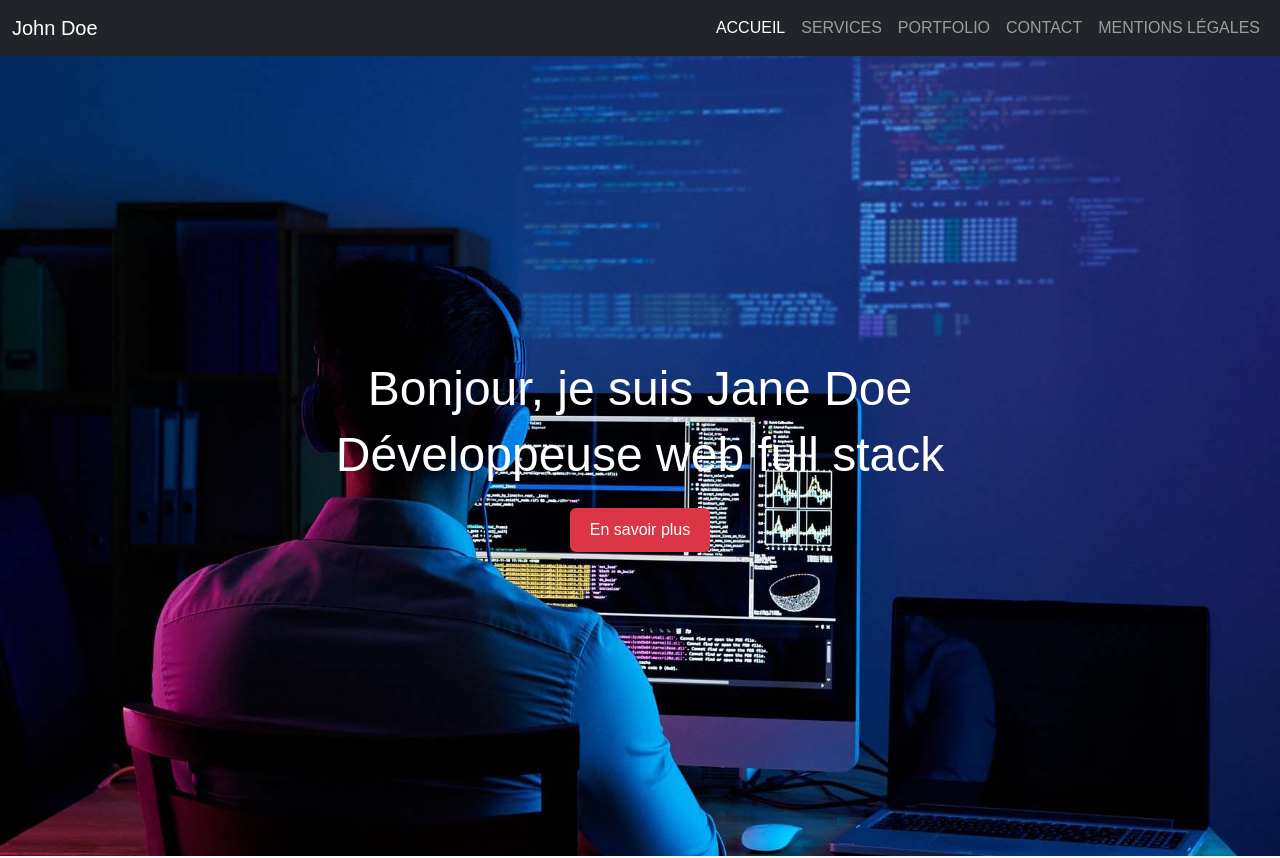
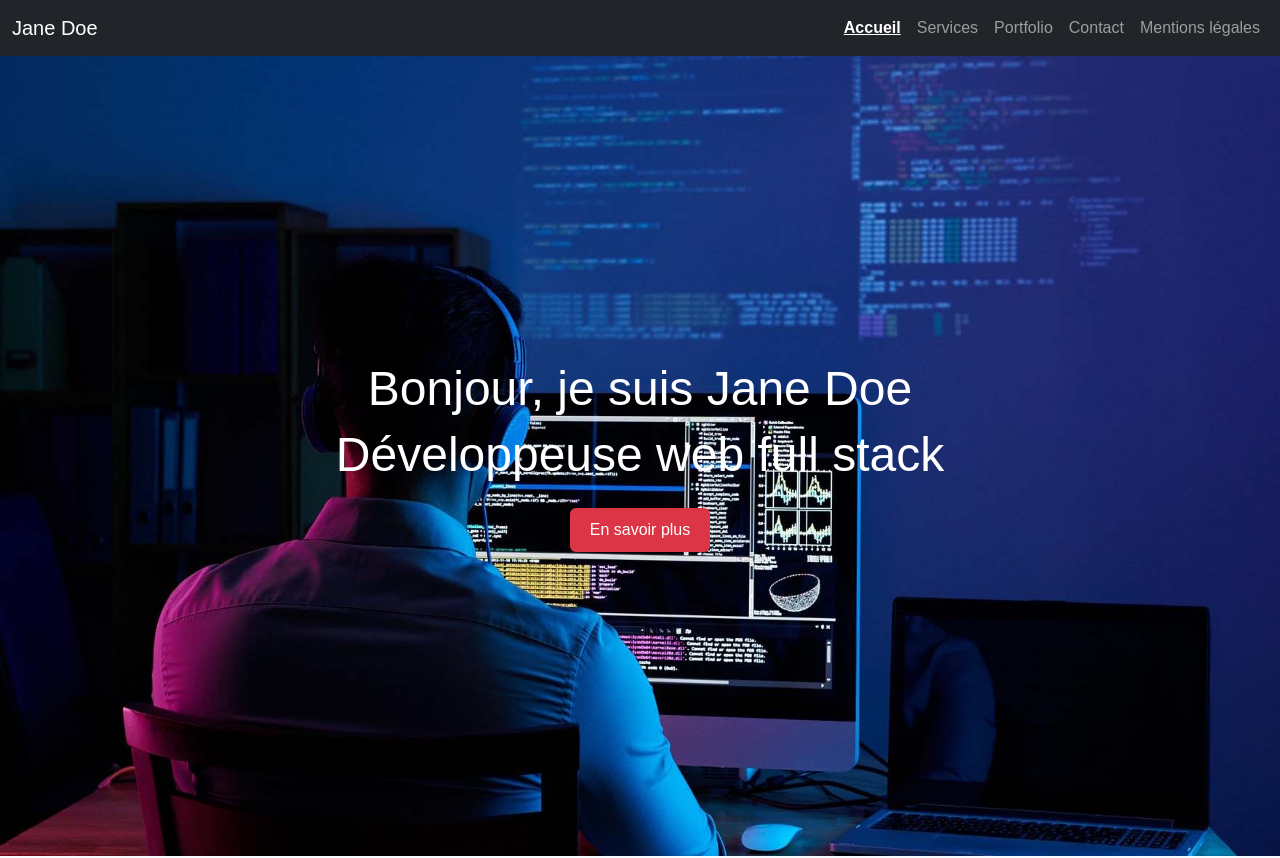
Before and after one commit to Diva-X/portofolio, a React (Create React App) app: page / in a window 1280 px wide. Shown: the top 858 px of the page. Built offline with nearby package versions, Linux system fonts and the light colour scheme.

Commit message:
effet de survol

```diff
--- a/src/components/Navbar/Navbar.jsx
+++ b/src/components/Navbar/Navbar.jsx
@@ -1,21 +1,17 @@
-import React from "react";
-import { NavLink } from "react-router-dom";
+import React from 'react';
+import { NavLink } from 'react-router-dom';
+import './Navbar.scss';
 
 function Navbar() {
   return (
-    <header>
     <nav className="navbar navbar-expand-lg navbar-dark bg-dark">
       <div className="container-fluid">
-          <NavLink className="navbar-brand" to="/">John Doe</NavLink>
-
+        <NavLink className="navbar-brand" to="/">Jane Doe</NavLink>
         <button
           className="navbar-toggler"
           type="button"
           data-bs-toggle="collapse"
           data-bs-target="#navbarNav"
-              aria-controls="navbarNav"
-              aria-expanded="false"
-              aria-label="Toggle navigation"
         >
           <span className="navbar-toggler-icon"></span>
         </button>
@@ -23,25 +19,24 @@ function Navbar() {
         <div className="collapse navbar-collapse" id="navbarNav">
           <ul className="navbar-nav ms-auto">
             <li className="nav-item">
-                <NavLink to="/" className="nav-link">ACCUEIL</NavLink>
+              <NavLink to="/" end className="nav-link">Accueil</NavLink>
             </li>
             <li className="nav-item">
-                <NavLink to="/services" className="nav-link">SERVICES</NavLink>
+              <NavLink to="/services" className="nav-link">Services</NavLink>
             </li>
             <li className="nav-item">
-                <NavLink to="/portfolio" className="nav-link">PORTFOLIO</NavLink>
+              <NavLink to="/portfolio" className="nav-link">Portfolio</NavLink>
             </li>
             <li className="nav-item">
-                <NavLink to="/contact" className="nav-link">CONTACT</NavLink>
+              <NavLink to="/contact" className="nav-link">Contact</NavLink>
             </li>
             <li className="nav-item">
-                <NavLink to="/mentionslegales" className="nav-link">MENTIONS LÉGALES</NavLink>
+              <NavLink to="/mentions-legales" className="nav-link">Mentions légales</NavLink>
             </li>
           </ul>
         </div>
       </div>
     </nav>
-    </header>
   );
 }
 
--- a/src/components/Navbar/Navbar.scss
+++ b/src/components/Navbar/Navbar.scss
@@ -1,5 +1,6 @@
 .nav-link {
-  transition: all 0.2s ease-in-out;
+  transition: text-decoration 0.2s, font-weight 0.2s;
+
   &:hover {
     text-decoration: underline;
   }
@@ -8,4 +9,10 @@
     font-weight: bold;
     text-decoration: underline;
   }
+
+  &:focus,
+  &:active {
+    outline: none;
+    box-shadow: none;
+  }
 }
```
Lines whose indentation alone changed are shown as unchanged.
